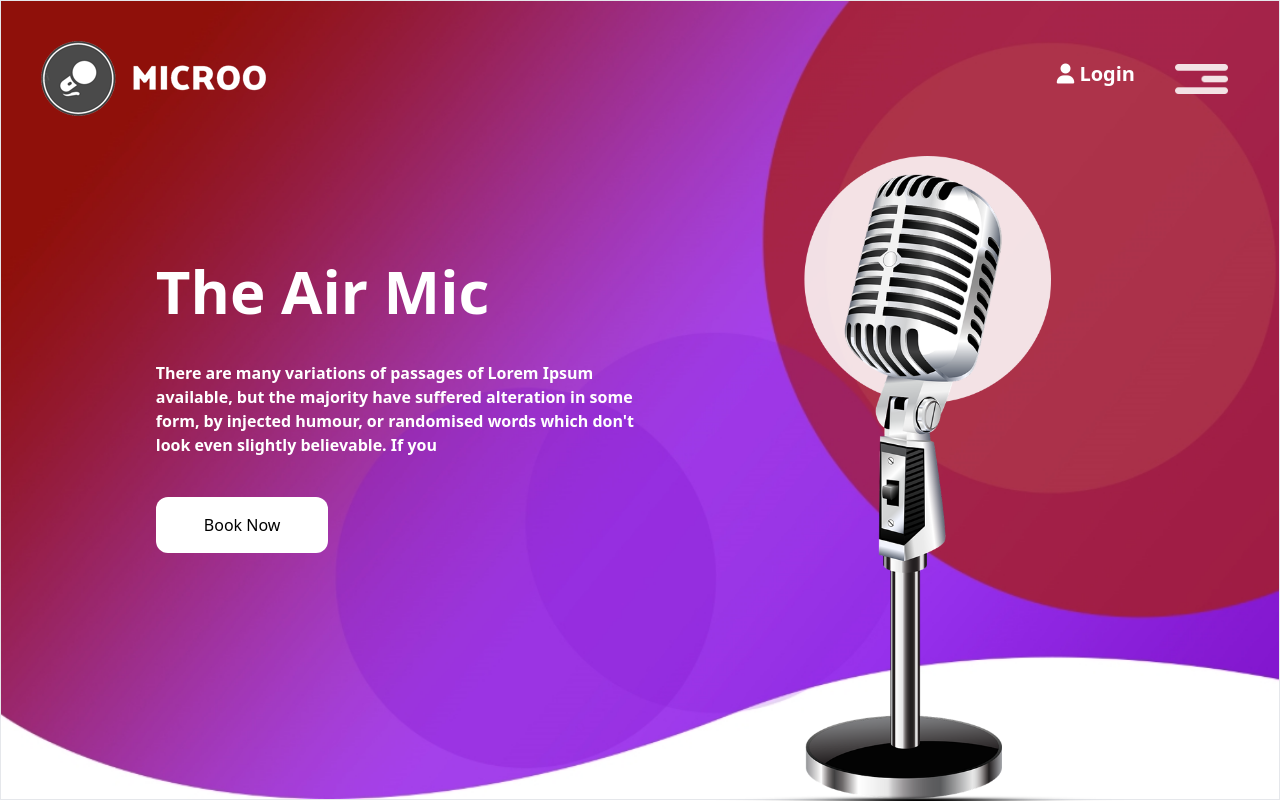
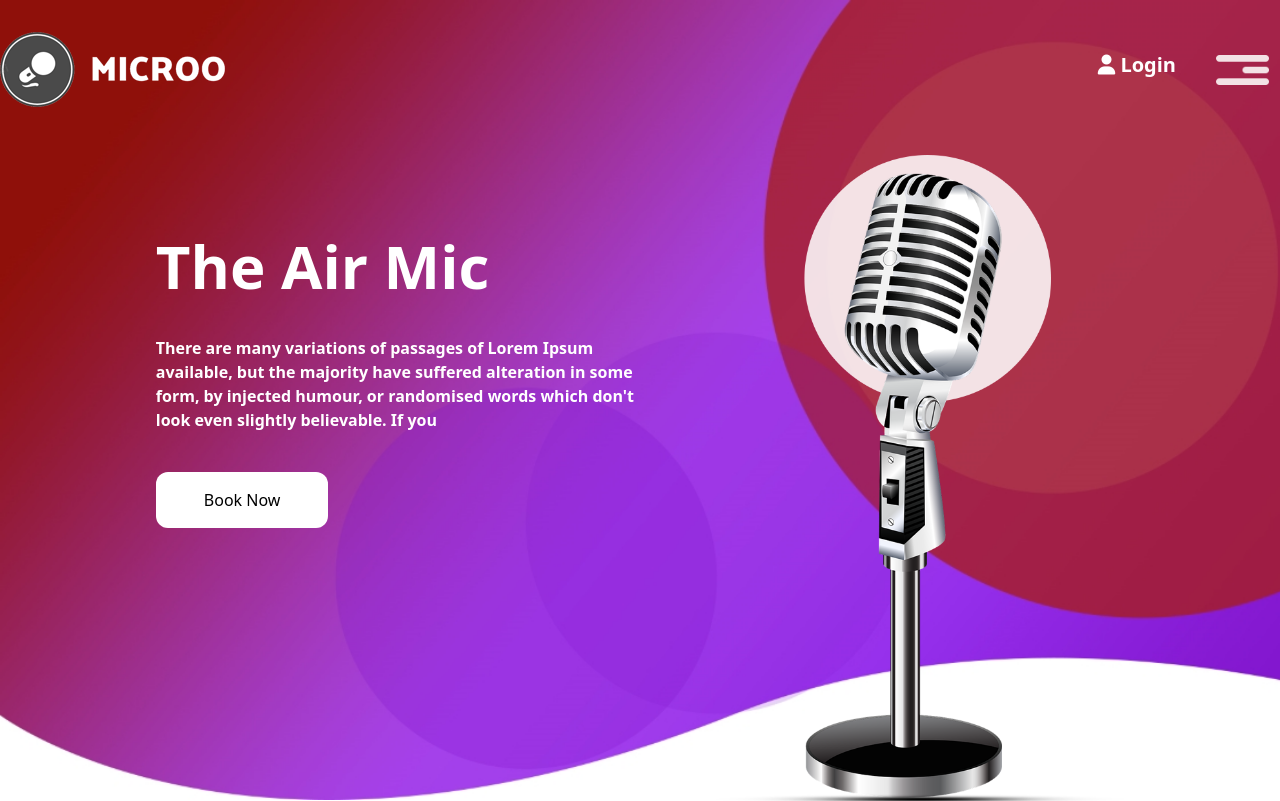
Before and after one commit to jannat-marjia/MICROO, a plain HTML site: page index.html in a window 1280 px wide. Shown: the top 801 px of the page. Drawn offline with nearby package versions, Linux system fonts and the light colour scheme.

```diff
--- a/index.html
+++ b/index.html
@@ -12,12 +12,12 @@
 
     <title>Mircoo</title>
   </head>
-  <body class="m-0px p-0px">
+  <body class="m-0 p-0">
     <header>
+   <div class="bg-[url(./images/images/banner2.jpg)]  w-[full] h-[800px]  bg-cover bg-no-repeat bg-zinc-700">
     <div
-        class="w-full h-[800px] border border-white-300 bg-[url(./images/images/banner2.jpg)] bg-no-repeat bg-cover"
   >
-        <div class="flex justify-between mt-10 m-10">
+    <div class="flex justify-between pt-8 ">
       <div>
         <img src="images/images/logo.png" alt="" />
       </div>
@@ -44,7 +44,8 @@
         </button>
       </div>
       <div>
-            <img class="h-[650px]" src="images/images/right_side.png" alt="" />
+        <img  class="h-[650px] mt-12" src="images/images/right_side.png" alt="" />
+      </div>
     </div>
   </div>
    </div>
```
Lines whose indentation alone changed are shown as unchanged.
